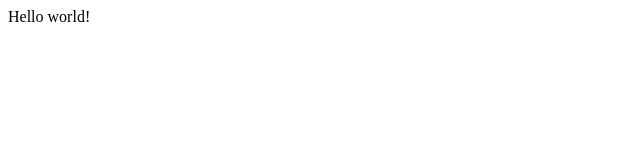
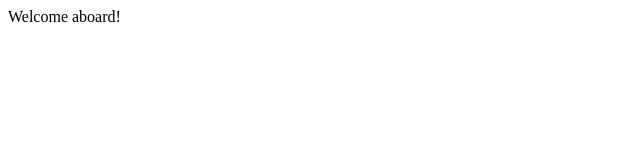
Before and after one commit to rahulrvp/majlis-git-demo, a plain HTML site: page index.html in a window 1280 px wide. Shown: the full height of the page, 0-640 px from the left. Drawn offline with Linux system fonts and the light colour scheme.

Commit message:
changed the message

```diff
--- a/index.html
+++ b/index.html
@@ -1,5 +1,5 @@
 <!DOCTYPE html>
 <html>
     <head></head>
-    <body>Hello world!</body>
+    <body>Welcome aboard!</body>
 </html>
```
